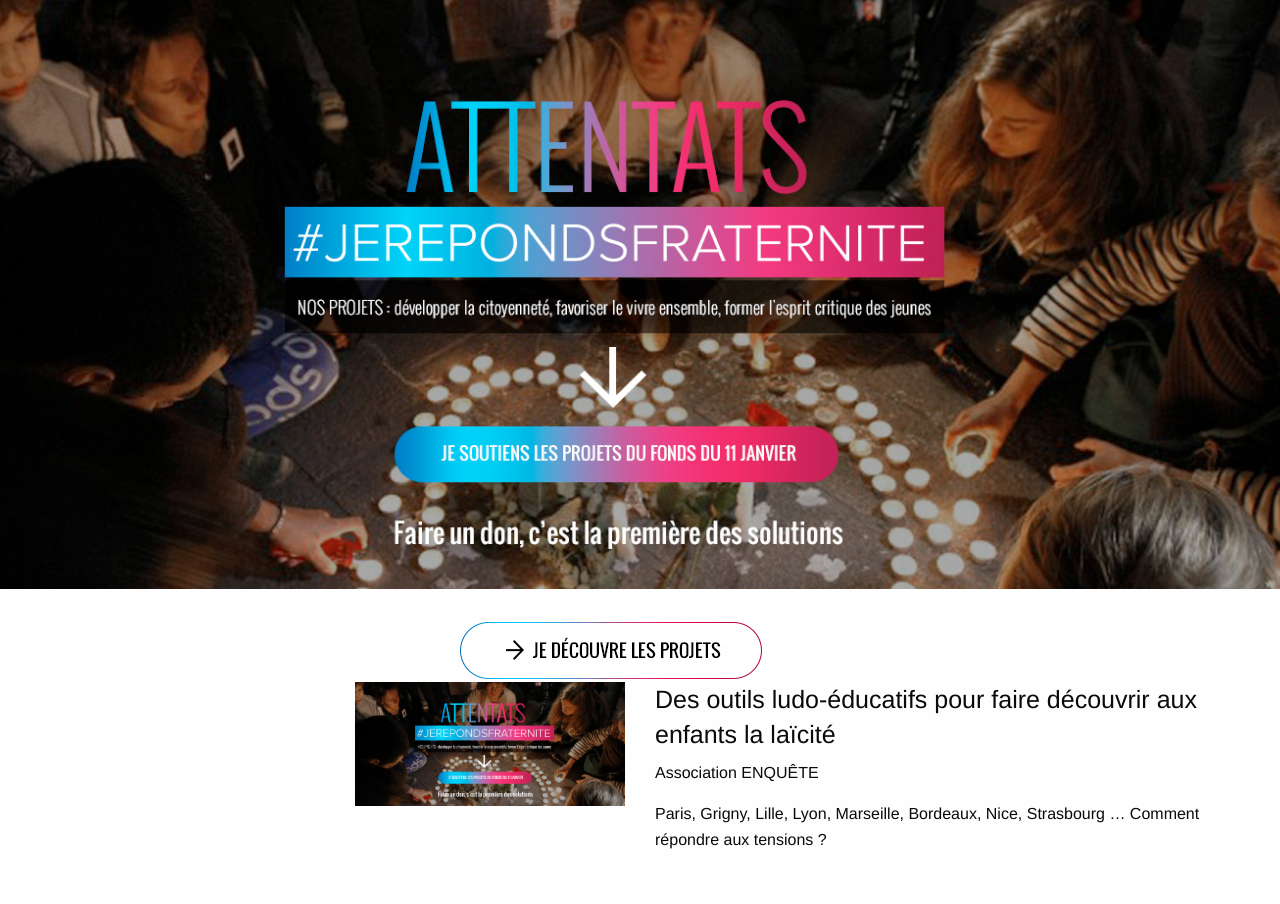
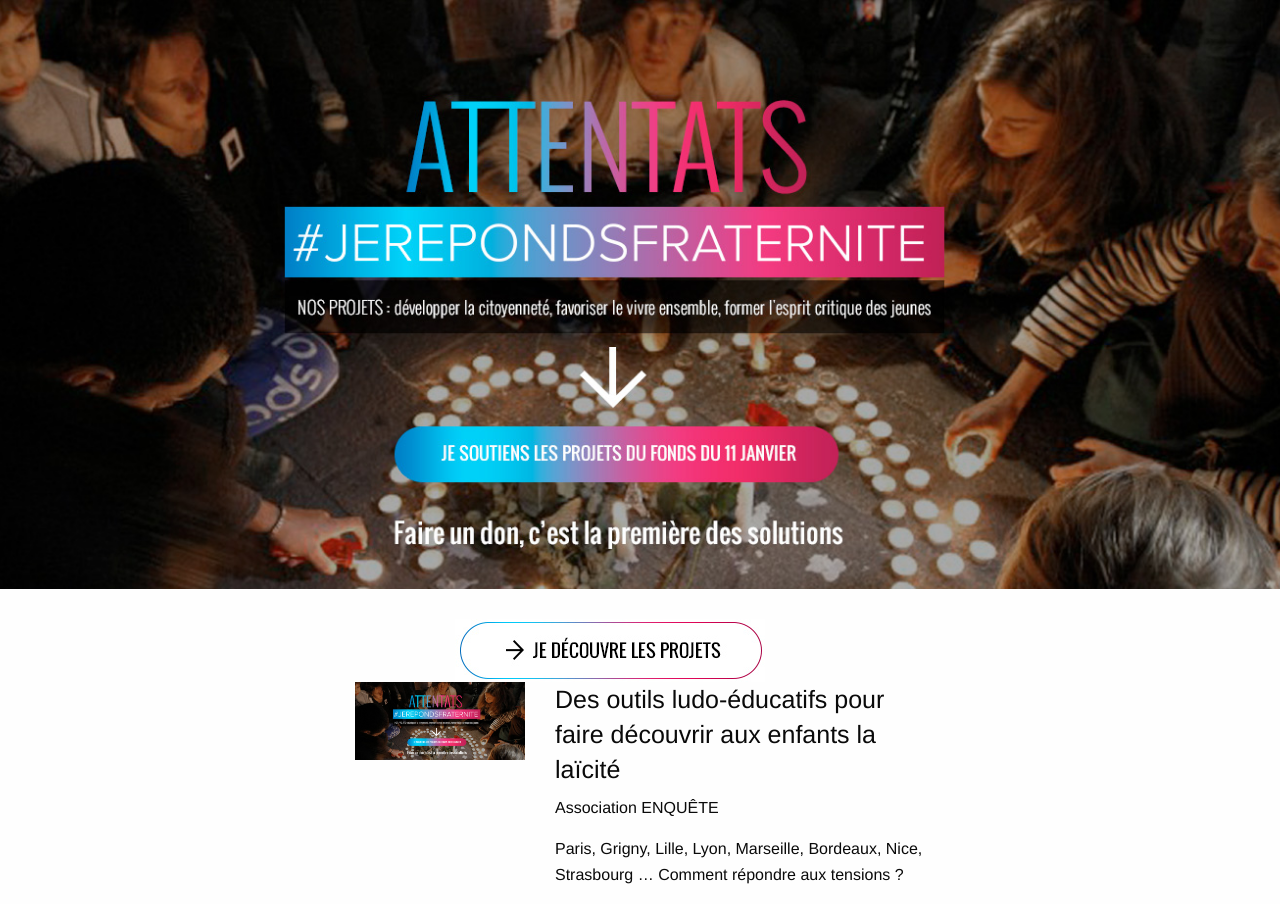
Before and after one commit to adfinitas-app/jerepondsfraternite, a Jekyll site: the page built from index.html, in a window 1280 px wide. Built offline with Jekyll 4.4.1, drawn with Linux system fonts in a browser that asks for light colours.

Commit message:
Updated 'index.html' via CloudCannon

```diff
--- a/index.html
+++ b/index.html
@@ -13,7 +13,7 @@
 
     <section id="posts">
       <div class="row">
-        <div class="large-offset-3 large-9 columns">
+        <div class="large-offset-3 large-6 columns">
           <div class="row">
             <div class="large-4 columns">
               <img src="img/bg.jpg">
```
